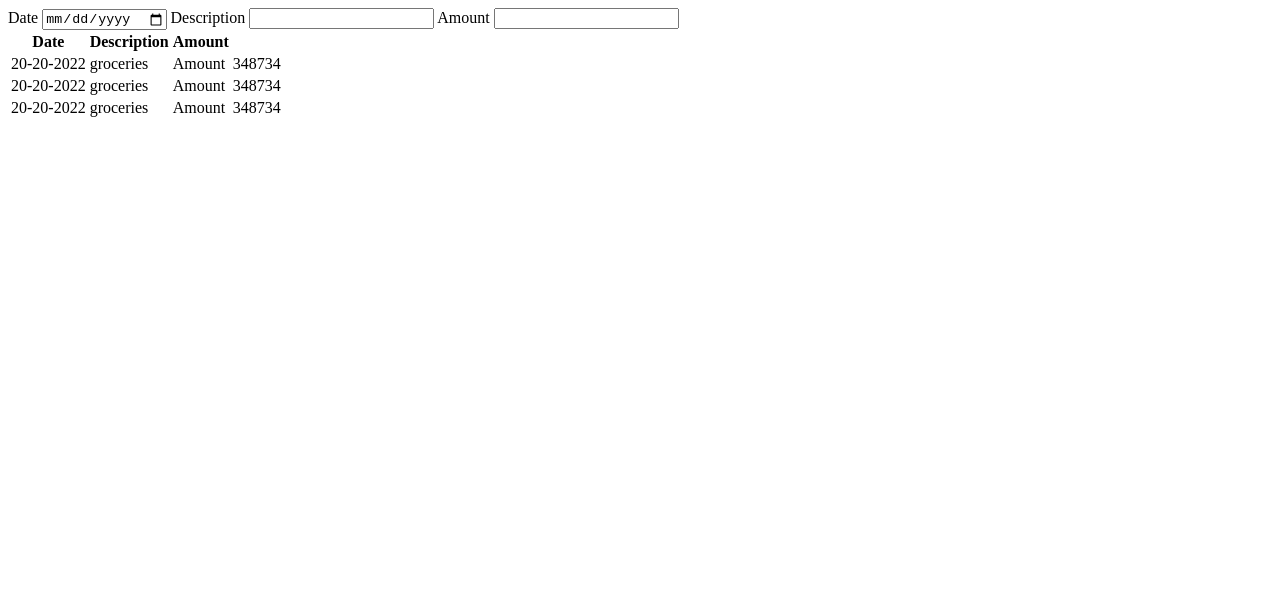
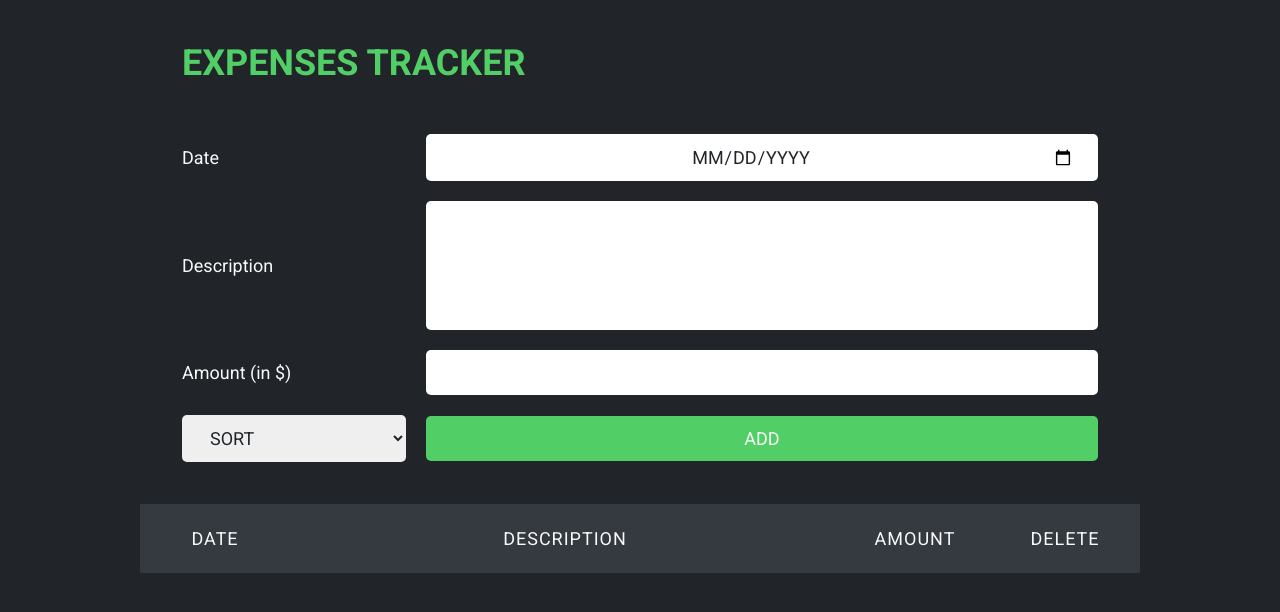
Before and after one commit to Kamil-Mroz/Expenses-Tracker, a plain HTML site: page index.html in a window 1280 px wide. Drawn offline with nearby package versions, Linux system fonts and the light colour scheme.

Commit message:
added logic to add and delete elements

```diff
--- a/index.html
+++ b/index.html
@@ -4,50 +4,66 @@
     <meta charset="UTF-8" />
     <meta http-equiv="X-UA-Compatible" content="IE=edge" />
     <meta name="viewport" content="width=device-width, initial-scale=1.0" />
+
     <title>Expenses Tracker</title>
+    <script
+      type="module"
+      src="https://unpkg.com/ionicons@5.5.2/dist/ionicons/ionicons.esm.js"
+    ></script>
+    <script
+      nomodule
+      src="https://unpkg.com/ionicons@5.5.2/dist/ionicons/ionicons.js"
+    ></script>
+    <link rel="preconnect" href="https://fonts.googleapis.com" />
+    <link rel="preconnect" href="https://fonts.gstatic.com" crossorigin />
+    <link
+      href="https://fonts.googleapis.com/css2?family=Roboto:wght@400;700&display=swap"
+      rel="stylesheet"
+    />
+    <link rel="stylesheet" href="style.css" />
+    <script defer src="main.js"></script>
   </head>
   <body>
+    <div class="container">
       <header class="header">
-      <form action="#" class="form">
+        <h1 class="heading-1">Expenses tracker</h1>
+        <form action="" class="form">
           <label for="date">Date</label>
           <input type="date" name="date" id="date" />
           <label for="description">Description</label>
-        <input type="text" name="description" id="description" />
-        <label for="amount">Amount</label>
+          <textarea
+            name="description"
+            id="description"
+            cols="30"
+            rows="5"
+          ></textarea>
+          <label for="amount">Amount (in $)</label>
           <input type="number" name="amount" id="amount" />
+          <select name="sort" id="sort">
+            <option selected="selected" value="">Sort</option>
+            <option value="dateUp">Date &uarr;</option>
+            <option value="dateDown">Date &darr;</option>
+            <option value="DescriptionUp">A-Z &uarr;</option>
+            <option value="DescriptionDown">Z-A &darr;</option>
+            <option value="amountUp">Amount &uarr;</option>
+            <option value="amountDown">Amount &darr;</option>
+          </select>
+          <button class="add">Add</button>
         </form>
       </header>
       <main class="main">
         <table>
           <thead>
             <tr>
-            <th class="cell">Date</th>
-            <th class="cell">Description</th>
-            <th class="cell">Amount</th>
-            <th class="cell"></th>
+              <th>Date</th>
+              <th class="wide">Description</th>
+              <th>Amount</th>
+              <th>Delete</th>
             </tr>
           </thead>
-        <tbody>
-          <tr>
-            <td class="cell">20-20-2022</td>
-            <td class="cell">groceries</td>
-            <td class="cell">Amount</td>
-            <td class="cell">348734</td>
-          </tr>
-          <tr>
-            <td class="cell">20-20-2022</td>
-            <td class="cell">groceries</td>
-            <td class="cell">Amount</td>
-            <td class="cell">348734</td>
-          </tr>
-          <tr>
-            <td class="cell">20-20-2022</td>
-            <td class="cell">groceries</td>
-            <td class="cell">Amount</td>
-            <td class="cell">348734</td>
-          </tr>
-        </tbody>
+          <tbody class="tbody"></tbody>
         </table>
       </main>
+    </div>
   </body>
 </html>
--- a/main.js
+++ b/main.js
@@ -0,0 +1,103 @@
+"use strict";
+
+const btnAdd = document.querySelector(".add");
+const form = document.querySelector(".form");
+const tbodyEl = document.querySelector(".tbody");
+const inputDate = document.getElementById("date");
+const inputDescription = document.getElementById("description");
+const inputAmount = document.getElementById("amount");
+const inputSort = document.getElementById("sort");
+
+class expense {
+  #expense = [];
+  #id = 0;
+
+  constructor() {
+    this._getLocalStorage();
+
+    form.addEventListener("submit", this.newExpense.bind(this));
+    tbodyEl.addEventListener("click", this.deleteEl.bind(this));
+  }
+
+  _clearInputs() {
+    inputDate.value = inputDescription.value = inputAmount.value = "";
+  }
+
+  newExpense(e) {
+    e.preventDefault();
+    let data;
+
+    const dateValue = inputDate.value;
+    const description = inputDescription.value;
+    const amount = +inputAmount.value;
+
+    // if (!dateValue || !description || amount < 0) return;
+
+    data = {
+      id: this.#id,
+      date: dateValue,
+      description: description,
+      amount: amount,
+    };
+
+    this.#expense.push(data);
+    this._clearInputs();
+    this.#id += 1;
+    this._renderExpenses(data);
+
+    this._setLocalStorage();
+  }
+
+  _renderExpenses(data) {
+    let expense = `
+        <tr data-id="${data.id}">
+          <td>${data.date}</td>
+          <td>${data.description}</td>
+          <td>${data.amount} <span class="money">$</span></td>
+          <td class="delete"><ion-icon name="trash-outline" class="icon "></ion-icon></td>
+        </tr>
+    `;
+
+    tbodyEl.insertAdjacentHTML("afterbegin", expense);
+  }
+
+  deleteEl(e) {
+    e.preventDefault();
+
+    const expenseEl = e.target.closest(".delete");
+    if (!expenseEl) return;
+    const expensesRow = expenseEl.closest("tr");
+    const id = +expensesRow.dataset["id"];
+    expensesRow.remove();
+
+    this.#expense.splice(id, 1);
+
+    this._setLocalStorage();
+  }
+
+  _setLocalStorage() {
+    localStorage.setItem("expense", JSON.stringify(this.#expense));
+  }
+
+  _getLocalStorage() {
+    const data = JSON.parse(localStorage.getItem("expense"));
+
+    if (!data || data.length === 0) return;
+    this.#expense = data;
+    this.#id = this.#expense.at(-1).id + 1;
+
+    this.#expense.forEach((expense) => {
+      this._renderExpenses(expense);
+    });
+  }
+
+  _displayTotal() {
+    const sum = this.#expense.reduce((sum, curr) => {
+      sum += curr.amount;
+      return sum;
+    }, 0);
+    console.log(sum);
+  }
+}
+
+const exp = new expense();
--- a/style.css
+++ b/style.css
@@ -0,0 +1,134 @@
+*,
+*::before,
+*::after {
+  margin: 0;
+  padding: 0;
+  box-sizing: border-box;
+}
+
+html {
+  font-size: 62.5%;
+}
+
+body {
+  min-height: 100vh;
+  font-size: 1.8rem;
+  font-family: "Roboto", sans-serif;
+  font-weight: 400;
+  color: #f8f9fa;
+  background-color: #212529;
+}
+
+.container {
+  max-width: 100rem;
+  margin-inline: auto;
+}
+
+.header {
+  padding: 4.2rem;
+  background-color: #212529;
+}
+
+.heading-1 {
+  margin-bottom: 5rem;
+  text-transform: uppercase;
+  color: #51cf66;
+}
+label {
+  cursor: pointer;
+}
+
+.form {
+  display: grid;
+  grid-template-columns: 1fr 3fr;
+  align-items: center;
+  justify-content: center;
+  gap: 2rem;
+}
+.form input,
+.form textarea,
+.form select,
+.add {
+  color: #212529;
+  justify-self: stretch;
+  font-family: inherit;
+  font-size: inherit;
+  padding: 1.2rem 2.4rem;
+  border-radius: 5px;
+  border: none;
+  text-transform: uppercase;
+}
+
+.form select option {
+  display: flex;
+  align-items: center;
+  justify-content: center;
+}
+
+.form textarea {
+  resize: none;
+  text-transform: none;
+}
+.form input[type="date"] {
+  text-align: center;
+}
+
+.add {
+  grid-column: 2;
+
+  text-align: center;
+
+  text-transform: uppercase;
+  background-color: #51cf66;
+  color: inherit;
+  cursor: pointer;
+}
+
+.main {
+  width: 100%;
+  background-color: #343a40;
+}
+
+table,
+thead,
+tbody,
+th,
+td {
+  border-collapse: collapse;
+  border: none;
+}
+
+table {
+  width: 100%;
+  table-layout: fixed;
+}
+
+td {
+  text-align: center;
+}
+th {
+  padding: 2.4rem;
+  text-transform: uppercase;
+  font-weight: 400;
+  width: 15rem;
+  letter-spacing: 1px;
+}
+
+tbody tr:nth-child(odd) {
+  background-color: #212529;
+}
+
+.money {
+  color: #51cf66;
+}
+
+.icon {
+  padding: 1.2rem 2.4rem;
+  font-size: 2rem;
+  margin: 0;
+  color: #fa5252;
+  cursor: pointer;
+}
+.wide {
+  width: 100%;
+}
```
Lines whose indentation alone changed are shown as unchanged.
